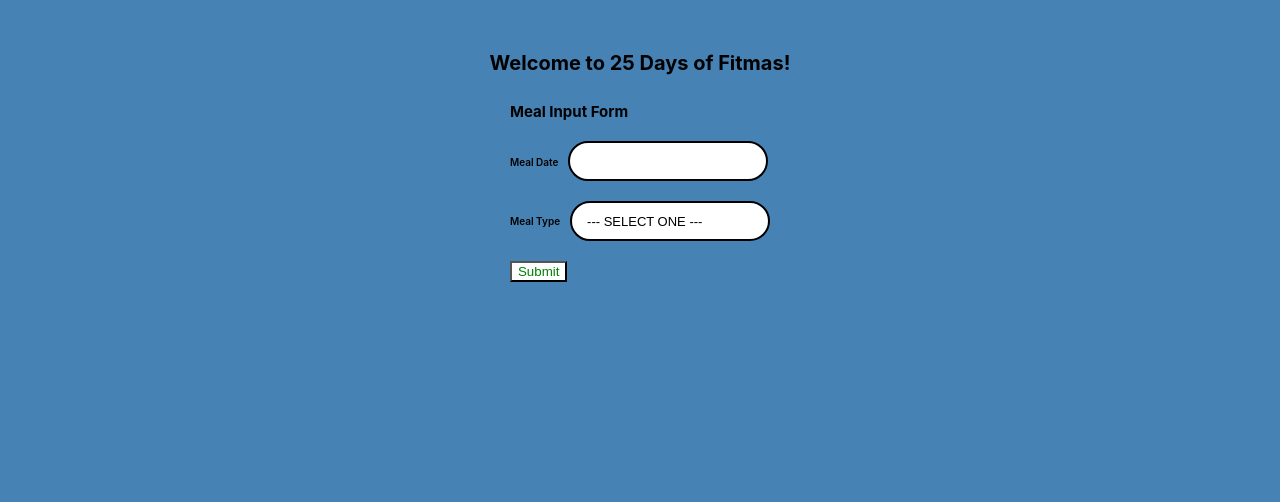
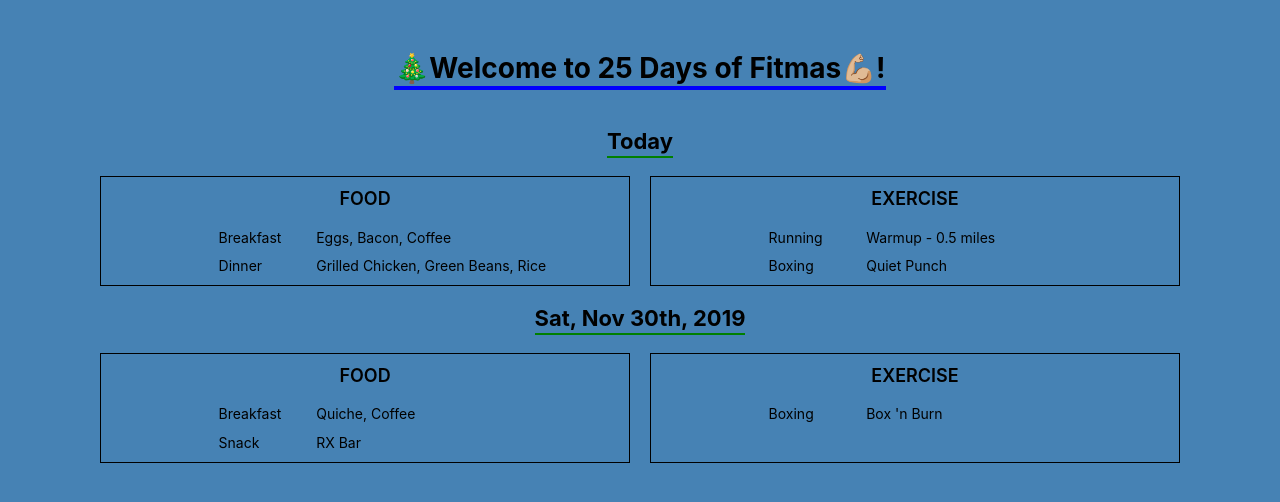
Before and after one commit to sbarli/fitmas, a React (Create React App) app: page / in a window 1280 px wide. Shown: the top 502 px of the page. Built offline with nearby package versions, Linux system fonts and the light colour scheme.

Commit message:
(update) App components

```diff
--- a/src/components/App/App.jsx
+++ b/src/components/App/App.jsx
@@ -1,12 +1,18 @@
 import React from 'react';
-import styled from 'styled-components/macro';
+import moment from 'moment';
 // components
-// import FitmasCalendar from '../FitmasCalendar/FitmasCalendar';
-import MealForm from '../MealForm/MealForm';
+import Header from '../../libs/ui/Header/Header';
+import DayView from '../DayView/DayView';
+// import MealForm from '../MealForm/MealForm';
 
 // styled components
+import styled from 'styled-components/macro';
+
 const Wrapper = styled.div`
   height: 100vh;
+  width: 100%;
+  padding-left: 10rem;
+  padding-right: 10rem;
   background: steelblue;
   display: flex;
   flex-direction: column;
@@ -14,19 +20,83 @@ const Wrapper = styled.div`
   align-items: center;
 `;
 
-const Title = styled.h1`
-  margin-top: 0;
-  padding-top: 5rem;
-`;
+const dummyData = {
+  Today: {
+    food: [
+      {
+        mealType: "Breakfast",
+        items: [
+          'Eggs',
+          'Bacon',
+          'Coffee',
+        ],
+      },
+      {
+        mealType: "Dinner",
+        items: [
+          'Grilled Chicken',
+          'Green Beans',
+          'Rice',
+        ],
+      },
+    ],
+    exercise: [
+      {
+        category: 'Running',
+        item: 'Warmup - 0.5 miles',
+      },
+      {
+        category: 'Boxing',
+        item: 'Quiet Punch',
+      },
+    ],
+  },
+  '2019-12-01': {
+    food: [
+      {
+        mealType: "Breakfast",
+        items: [
+          'Quiche',
+          'Coffee',
+        ],
+      },
+      {
+        mealType: "Snack",
+        items: [
+          'RX Bar',
+        ],
+      },
+    ],
+    exercise: [
+      {
+        category: 'Boxing',
+        item: 'Box \'n Burn',
+      },
+    ],
+  },
+};
 
 const App = () => {
   return (
     <Wrapper>
-      <header>
-        <Title>Welcome to 25 Days of Fitmas!</Title>
-      </header>
-      {/* <FitmasCalendar /> */}
-      <MealForm />
+      <Header
+        size="h1"
+        removeMarginTop
+        addPaddingTop>
+        <span role="img" aria-label="christmas-tree">🎄</span>
+        Welcome to 25 Days of Fitmas
+        <span role="img" aria-label="muscles">💪🏼</span>
+        !
+      </Header>
+      {/* <MealForm /> */}
+      <DayView
+        day="Today"
+        data={dummyData.Today}
+      />
+      <DayView
+        day={new Date(moment().add(1, 'd'))}
+        data={dummyData['2019-12-01']}
+      />
     </Wrapper>
   );
 };
```
